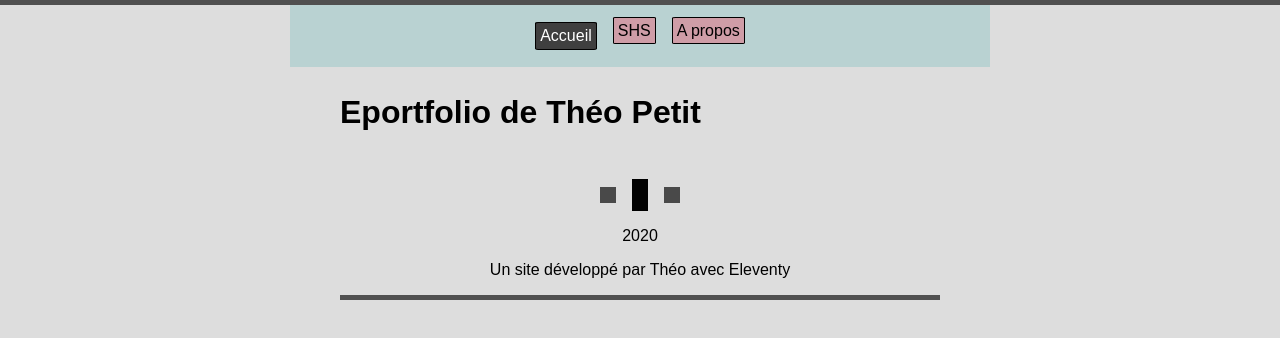
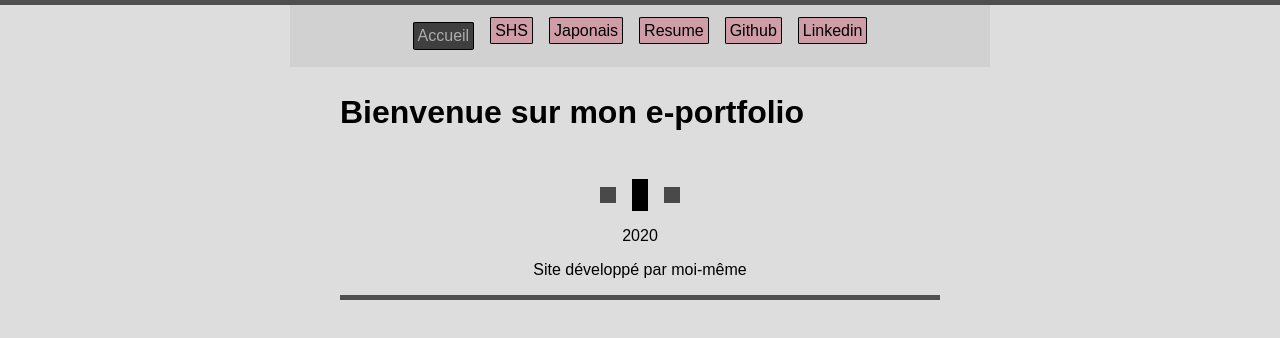
Before and after one commit to TOPetit/portfolio, an Eleventy site: page pages/index.njk in a window 1280 px wide. Built offline with nearby package versions, Linux system fonts and the light colour scheme; Eleventy itself is replaced by a stand-in of ours; files that its build step writes are made by us from their sources.

Commit message:
structure correcte

```diff
--- a/pages/Civic_engagment.njk
+++ /dev/null
@@ -1,4 +0,0 @@
----
-title: Civic Engagment
-layout: layout.njk
----
--- a/pages/Contact.njk
+++ /dev/null
@@ -1,4 +0,0 @@
----
-title: Contact
-layout: layout.njk
----
--- a/pages/Japonais.njk
+++ b/pages/Japonais.njk
@@ -1,6 +1,11 @@
 ---
 title: Japonais
 layout: layout.njk
+eleventyNavigation:
+    key: japonais
+    title: Japonais
+    order: 3
+---
 ---
 
 <h1>Japonais</h1>
--- a/pages/SHS.njk
+++ b/pages/SHS.njk
@@ -13,7 +13,7 @@ eleventyNavigation:
     <div class="groupe-de-texte">
         <ul>
             <li>
-                <a href="">Resume (PDF)</a>
+                <a href="../files/CV.pdf" target="_blank">Resume</a>
             </li>
             <li>
                 <a href="">Presentation media</a>
--- a/pages/_includes/layout.njk
+++ b/pages/_includes/layout.njk
@@ -5,7 +5,7 @@
         <meta charset="UTF-8">
         <meta name="viewport" content="width=device-width, initial-scale=1.0">
         <title>{{title}}</title>
-        <link rel="stylesheet" href="/css/design.css">
+        <link rel="stylesheet" href=" {{ '/css/design.css' | url }}">
     </head>
     <body>
         <header class="page-header">
@@ -15,7 +15,7 @@
                         {% if page.url == entry.url %}
                             <div class="hovered-menuitem">{{entry.title}}</div>
                         {% else %}
-                            <a href="{{entry.url}}">{{entry.title}}</a>
+                            <a href="{{entry.url | url }}">{{entry.title}}</a>
                         {% endif %}
                     </li>
                 {% endfor %}
@@ -25,7 +25,7 @@
         <div class="shape-prefooter"></div>
         <footer class="page-footer">
             <p>2020</p>
-            <p>Un site développé par Théo avec Eleventy</p>
+            <p>Site développé par moi-même</p>
         </footer>
     </body>
 
--- a/pages/about.njk
+++ /dev/null
@@ -1,9 +0,0 @@
----
-title: A propos
-layout: layout.njk
-eleventyNavigation:
-    key: about
-    title: A propos
-    order: 3
----
-<h1> OH YO</h1>
--- a/pages/css/design.css
+++ b/pages/css/design.css
@@ -28,7 +28,7 @@ body {
 }
 
 .page-header {
-    background-color: rgba(1, 150, 150, 0.164);
+    background-color: rgba(145, 145, 145, 0.164);
     margin-right: auto;
     margin-left: auto;
     max-width: 700px;
@@ -64,7 +64,7 @@ justify-content: center;
 }
 
 .page-header>ul>li>a:hover {
-    background-color: rgb(63, 63, 63);
+    background-color: rgb(134, 134, 134);
     color: rgb(255, 255, 255);
 }
 
@@ -72,7 +72,7 @@ justify-content: center;
     padding: 4px;
     border: 1px solid black;
     text-decoration: none;
-    color: rgb(255, 255, 255);
+    color: rgb(172, 172, 172);
     transition: 0.5s;
     border-radius: 5%;
     background-color: rgb(63, 63, 63);
--- a/pages/cv.njk
+++ b/pages/cv.njk
@@ -1,7 +1,9 @@
 ---
-title: Qui suis-je ?
-layout: layout.njk
+title: Resume
+eleventyNavigation:
+    key: Resume
+    title: Resume
+    order: 4
+    url: ../files/CV.pdf
+permaling: false
 ---
-<div class="pdf-container">
-    <embed src="pages/CV.pdf" type="application/pdf" width="100%" height="100%"/>
-</div>
--- /dev/null
+++ b/pages/github.njk
@@ -0,0 +1,9 @@
+---
+title: Github
+eleventyNavigation:
+    key: github
+    title: Github
+    order: 5
+    url: https://www.github.com/TOPetit
+permalink: false
+---
--- a/pages/index.njk
+++ b/pages/index.njk
@@ -7,6 +7,6 @@ eleventyNavigation:
     order: 1
 ---
 <article class="main-content">
-    <h1>Eportfolio de Théo Petit</h1>
+    <h1>Bienvenue sur mon e-portfolio</h1>
     <p></p>
 </article>
--- /dev/null
+++ b/pages/linkedin.njk
@@ -0,0 +1,9 @@
+---
+title: Linkedin
+eleventyNavigation:
+    key: linkedin
+    title: Linkedin
+    order: 6
+    url: https://www.linkedin.com/in/théo-petit-enseeiht
+permalink: false
+---
```
Also changed, not shown: .eleventy.js, 2 other files.
